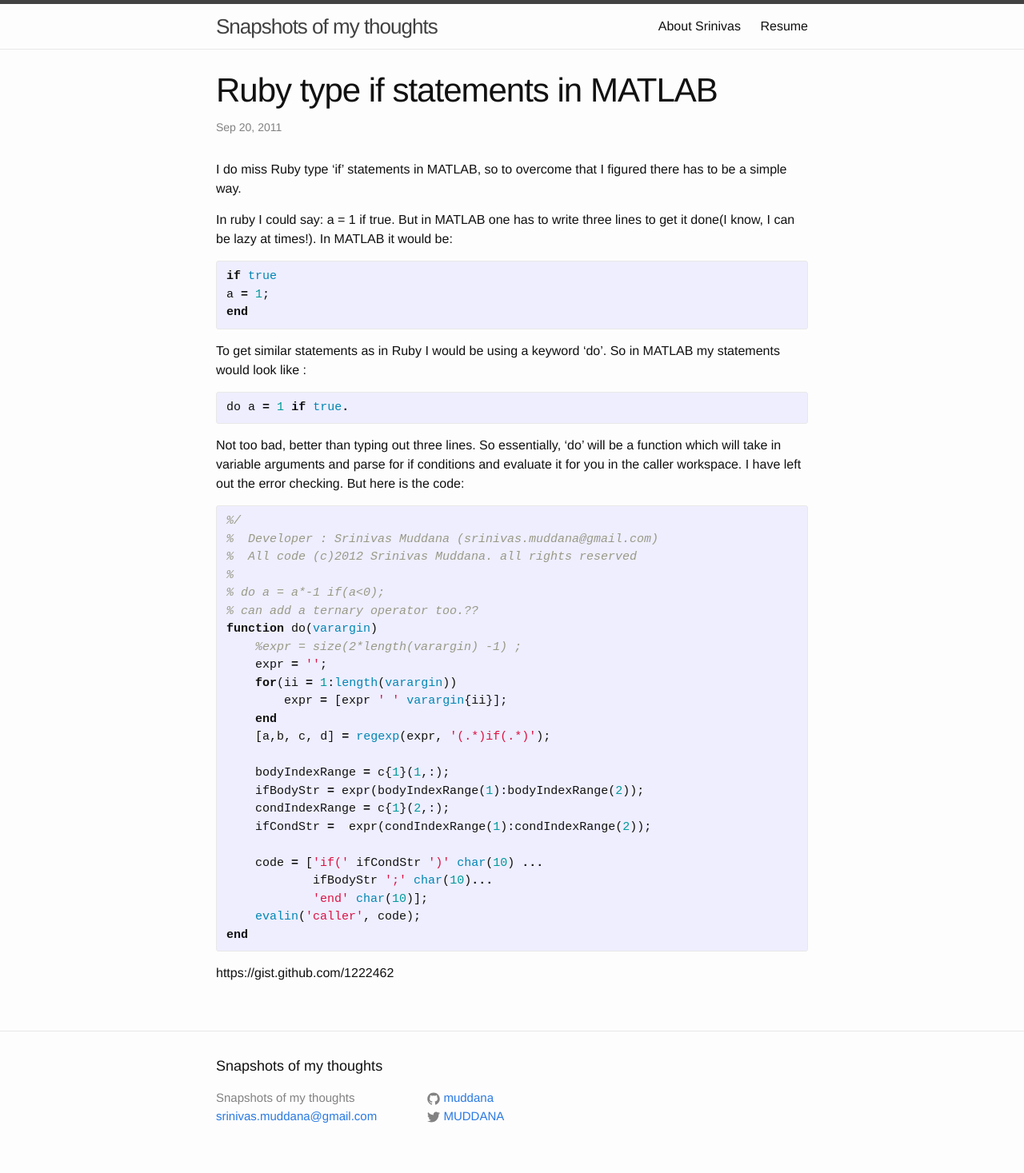
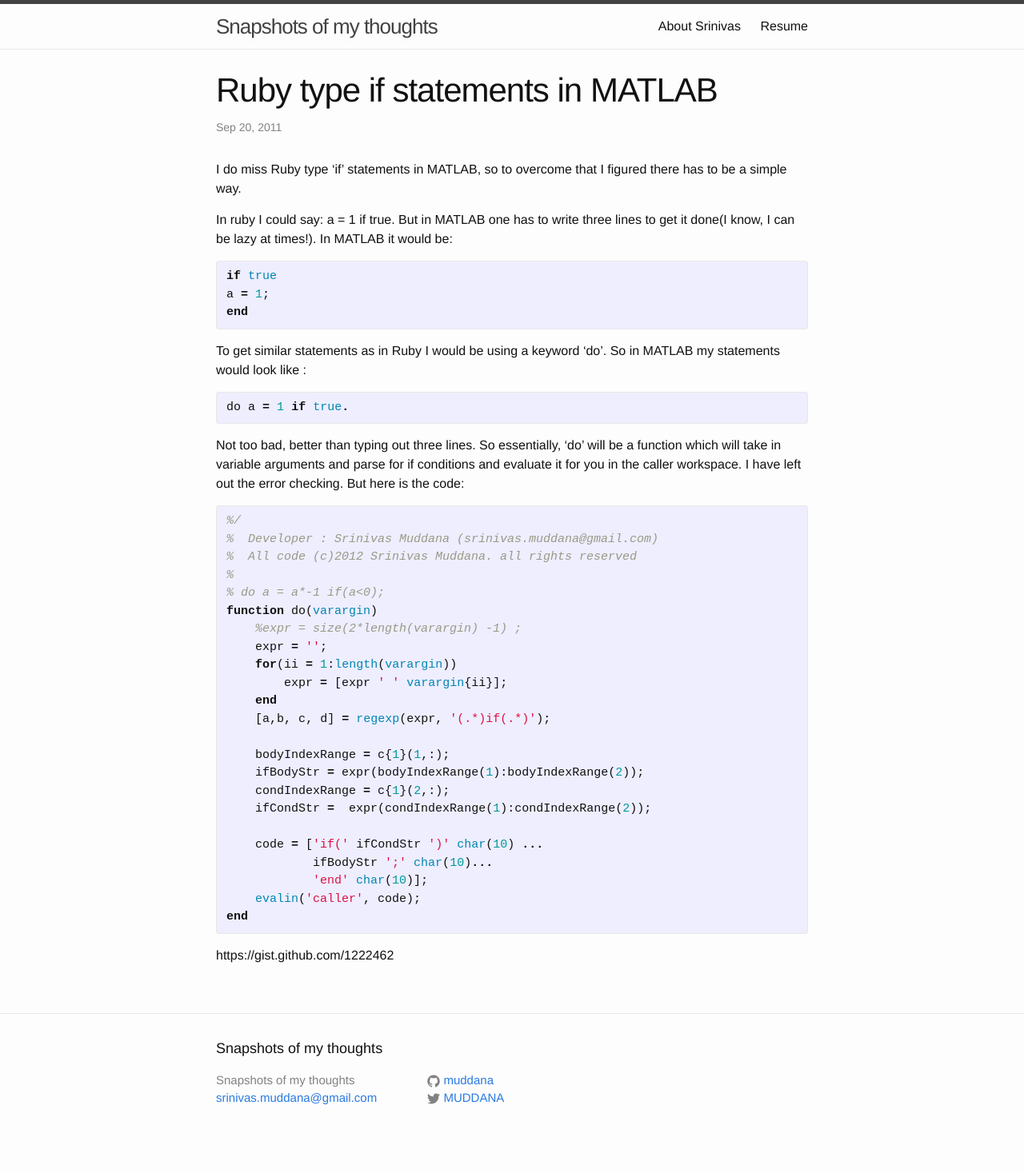
Before and after one commit to muddana/muddana.github.io, a Jekyll site: the page built from _posts/2011-09-20-ruby-style-if-statements-MATLAB.markdown, in a window 1280 px wide. Shown: the whole page at 80% size. Built offline with Jekyll 4.4.1, drawn with Linux system fonts in a browser that asks for light colours; after the commit the page ends 1445 px from its top, so only the background shows below that.

Commit message:
updated code description

```diff
--- a/_posts/2011-09-20-ruby-style-if-statements-MATLAB.markdown
+++ b/_posts/2011-09-20-ruby-style-if-statements-MATLAB.markdown
@@ -39,7 +39,6 @@ left out the error checking. But here is the code:
 %  All code (c)2012 Srinivas Muddana. all rights reserved
 %
 % do a = a*-1 if(a<0);
-% can add a ternary operator too.??
 function do(varargin)
     %expr = size(2*length(varargin) -1) ;
     expr = '';
```
